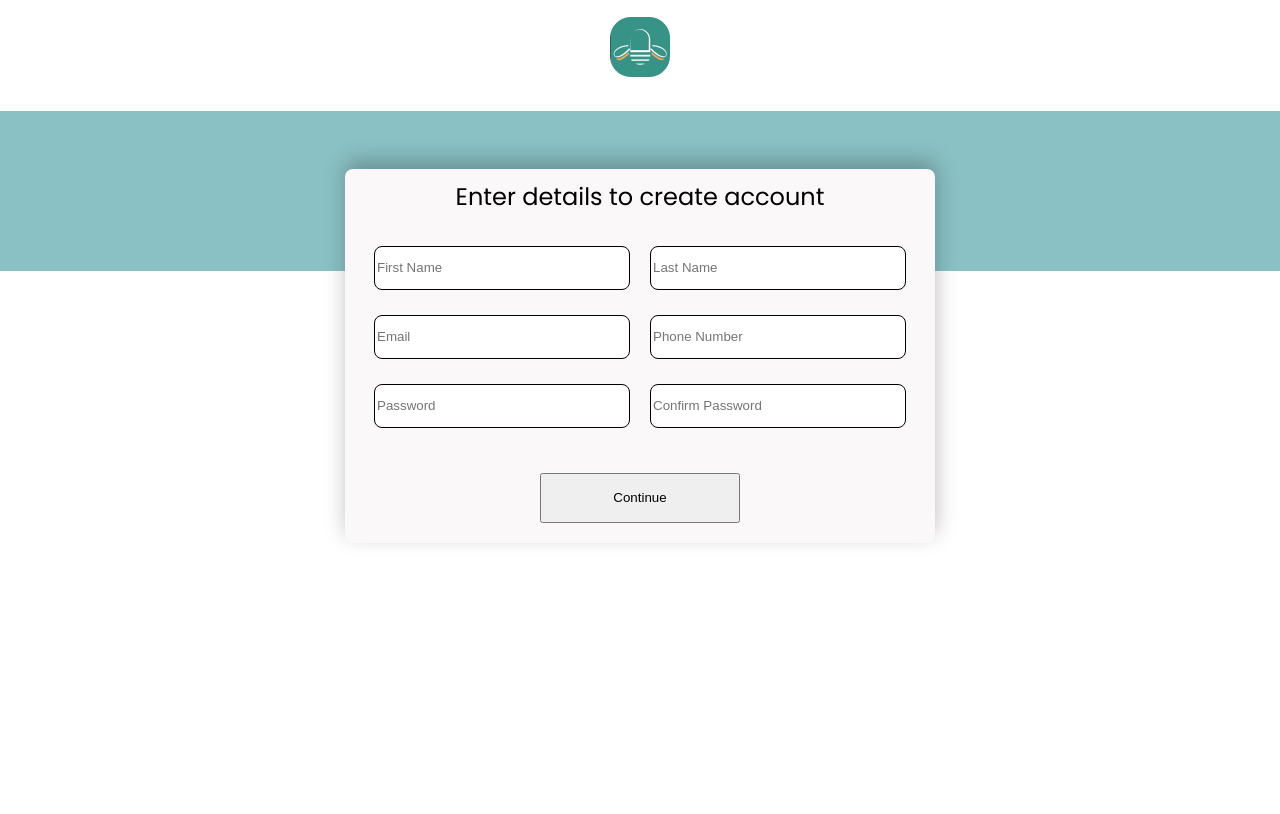
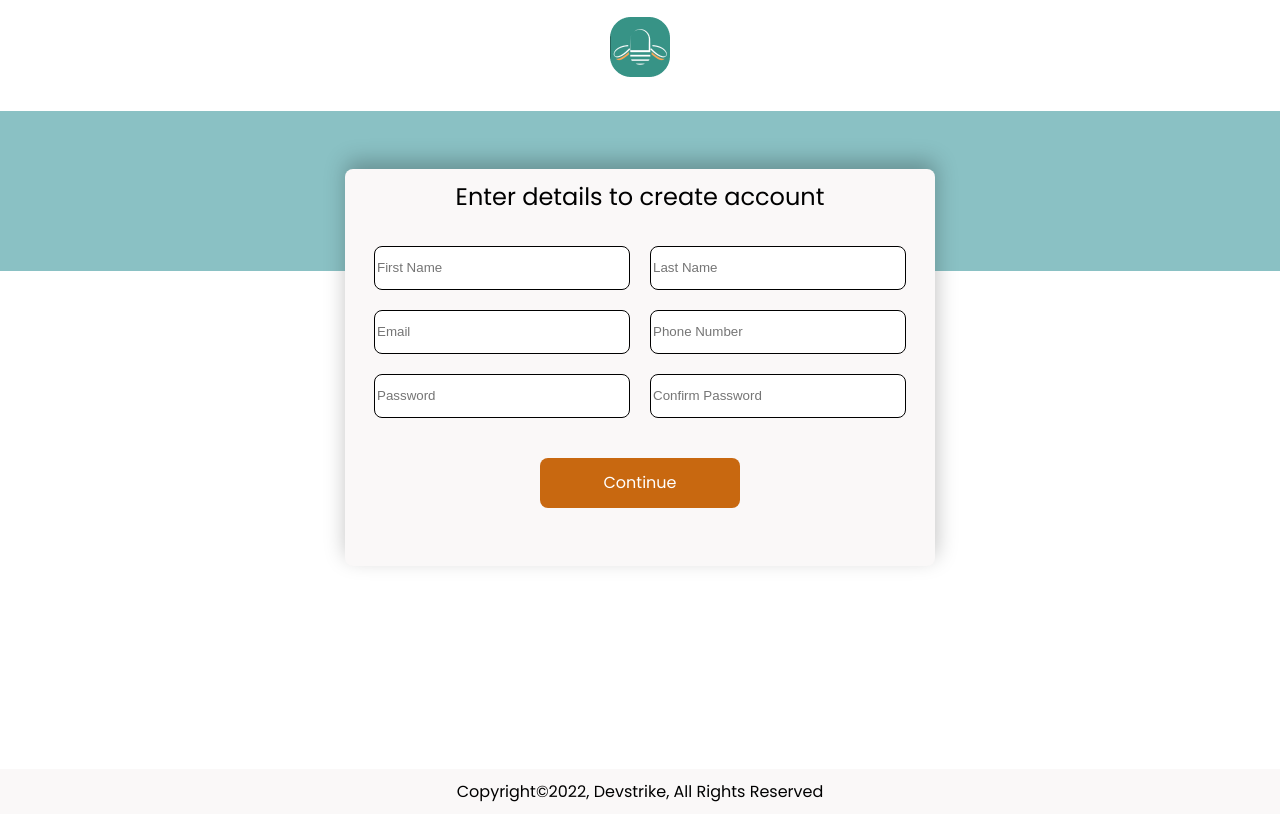
Before and after one commit to Ekoh-ThankGod/UniSach-Web-Frontend, a React (Create React App) app: page /signup in a window 1280 px wide. Built offline with nearby package versions, Linux system fonts and the light colour scheme.

Commit message:
added footer component and added reset token functionality

```diff
--- a/src/App.css
+++ /dev/null
@@ -1,2 +0,0 @@
-.App{
-}
--- a/src/App.js
+++ b/src/App.jsx
@@ -1,23 +1,26 @@
 import SignInPage from "./pages/signin-page/signin-page.jsx";
 import SignUpPage from "./pages/singup-page/signup.component.jsx";
-import './App.css';
+import './App.scss';
 import {Routes, Route} from "react-router-dom";
 import HomePage from "./pages/home-page/home-page.component.jsx";
 import TokenPage from "./pages/signup-token/signup-token.component.jsx";
+import Footer from "./components/footer/footer.component.jsx";
 import {useState} from "react";
 
 function App() {
 
   const [userData, setUserData] = useState({});
+  const [email, setEmail] = useState("");
 
   return (
     <div className="App">
       <Routes>
          <Route path="/" element={<HomePage/>}/>
          <Route path="/signin" element={<SignInPage setUserData={setUserData}/>}/>
-         <Route path="/signup" element={<SignUpPage/>}/>
-         <Route path="/signup/token" element={<TokenPage/>}/>
+         <Route path="/signup" element={<SignUpPage email={email} setEmail={setEmail}/>}/>
+         <Route path="/signup/token" element={<TokenPage email={email} />}/>
       </Routes>
+      <Footer/>
     </div>
   );
 }
--- /dev/null
+++ b/src/App.scss
@@ -0,0 +1,3 @@
+.App{
+	position: relative;
+}
--- /dev/null
+++ b/src/components/footer/footer.component.jsx
@@ -0,0 +1,12 @@
+import "./footer.styles.scss";
+
+const Footer = () =>{
+	return(
+		<div className="footer">
+			<p className="footer__paragraph">Copyright&#169;2022,
+			 Devstrike, All Rights Reserved</p>
+		</div>
+	)
+}
+
+export default Footer;
--- /dev/null
+++ b/src/components/footer/footer.styles.scss
@@ -0,0 +1,20 @@
+.footer{
+	position: absolute;
+	left: 0%;
+	top: 94vh;
+	background: #FAF8F8;
+	width: 100%;
+	display: flex;
+	justify-content: center;
+	align-items: center;
+	height: 45px;
+
+	&__paragraph{
+		font-family: 'Poppins';
+		font-style: normal;
+		font-weight: 400;
+		font-size: 16px;
+		line-height: 24px;
+		color: #000000;
+	}
+}
--- a/src/pages/signin-page/signin-page.jsx
+++ b/src/pages/signin-page/signin-page.jsx
@@ -41,7 +41,7 @@ const SignInPage = ({setUserData}) =>{
 					<div className="signin-page__welcome">
 						<h2 className="signin-page__heading">Welcome back</h2>
 						<div className="signin-page__inputs">
-							<div className="signin-page__inputs-container">
+							<div className="signin-page__inputs-container signin-page__inputs-margin">
 								<input onChange={(event) => onSignInInput(event)} type="email" name="email"
 								className="signin-page__input"/>
 								<label className="signin-page__label">Email adress</label>
--- a/src/pages/signin-page/signin-page.styles.scss
+++ b/src/pages/signin-page/signin-page.styles.scss
@@ -25,6 +25,7 @@
 		width: 500px;
 		height: 600px;
 		border-radius: 8px;
+		box-shadow: 1px -8px 21px rgba(0, 0, 0, 0.25);
 	}
 
 	&__heading{
@@ -40,28 +41,30 @@
 		display: flex;
 		flex-direction: column;
 	}
+
+	&__inputs-margin{
+		margin-bottom: 30px;
+	}
 	&__inputs-container{
 		position: relative;
 	}
 	&__input{
-		width: 369px;
-		height: 60px;
+		width: 350px;
+		height: 50px;
 		border-radius: 10px;
 		border: 1px solid #087B83;
-		margin-bottom: 25px;
 		background-color: #F9F4F4;
 	}
-	// &__input:not(:last-child){
-
-	// }
 
 	&__check-box__container{
 		display: flex;
-		justify-content: space-between;
+		margin-bottom: 30px;
 	}
 	&__inputcontainer{
 		display: flex;
 		align-items: center;
+		justify-content: center;
+		margin-right: 30px;
 	}
 	&__remember{
 		font-family: 'Roboto';
@@ -85,12 +88,12 @@
 		font-family: 'Poppins';
 		font-style: normal;
 		font-weight: 300;
-		font-size: 30px;
+		font-size: 24px;
 		line-height: 24px;
 		color: #FFFFFF;
-		background: #087B83;
+		background: #C86810;
 		border-radius: 8px;
-		width: 369px;
+		width: 350px;
 		height: 60px;
 		border: none;
 		cursor: pointer;
@@ -162,7 +165,7 @@
 		margin-bottom: 20px;
 	}
 	&__hr{
-		width: 40%;
+		width: 142px;
 		height: 0;
 		color: #000000;
 	}
@@ -172,6 +175,8 @@
 		font-weight: 400;
 		font-size: 16px;
 		line-height: 24px;
+		margin-right: 20px;
+		margin-left: 20px;
 	}
 	&__label{
 		font-family: 'Poppins';
@@ -191,5 +196,5 @@
 	}
 }
 .forgot-password__container{
-	margin-bottom: 14px;
+
 }
--- a/src/pages/signup-token/signup-token.component.jsx
+++ b/src/pages/signup-token/signup-token.component.jsx
@@ -4,7 +4,7 @@ import UnisachLogo from "../../components/unisachlogo/unisachlogo.component.jsx"
 import { useNavigate } from 'react-router-dom';
 import axios from "axios";
 
-const TokenPage = () => {
+const TokenPage = ({email}) => {
 
 	const [otp1, setOtp1] = useState("");
 	const [otp2, setOtp2] = useState("");
@@ -47,7 +47,13 @@ const TokenPage = () => {
 		else if(tabIndex===5){setOtp5(value)}
 		else if(tabIndex===6){setOtp6(value)}
 	}
-
+    const handleTokenResend = (event) =>{
+    	axios.get("https://unisach-dev.onrender.comapi/users/auth/resendotp")
+    	.then(res => {
+    		console.log(res)
+    	})
+    	.catch(err => console.log(err))
+    }
 	const onTokenSubmit = (event) => {
 		event.preventDefault();
 
@@ -58,11 +64,11 @@ const TokenPage = () => {
 		}
 
 		axios.post("https://unisach-dev.onrender.com/api/users/auth/verifyotp",{
-			email: "",
+			email: email,
 			otp: otp
 		})
 		.then(response => {
-			if(response){
+			if(response.data.data){
 				console.log(response.data.data)
 				navigate("/signup");
 			}
@@ -71,8 +77,8 @@ const TokenPage = () => {
 			if(err.response.data.message)
 				setTokenError(err.response.data.message);
 				setDisplayTokenError("");
-				navigate("/signup");
-			}
+				setOtp1("");setOtp2("");setOtp3("");
+				setOtp4("");setOtp5("");setOtp6("");		}
 		);
 
 	}
@@ -100,7 +106,7 @@ const TokenPage = () => {
 				<button className="signup-token__button" type="submit">OK</button>
 				<div className="signup-token__texts">
 					<span className="signup-token__comment">Didn't get otp</span>
-					<span className="signup-token__resend">Resend</span>
+					<button className="signup-token__resend" onClick={(event) => handleTokenResend(event) }>Resend</button>
 				</div>
 				<span className={`signup-token__error ${displayTokenError}`}>{tokenError}</span>
 			</form>
--- a/src/pages/signup-token/signup-token.styles.scss
+++ b/src/pages/signup-token/signup-token.styles.scss
@@ -11,12 +11,13 @@
 	&__ash{
 		width: 900px;
 		height: 500px;
-		background-color: blue;
 		display: flex;
 		flex-direction: column;
 		justify-content: center;
 		align-items: center;
 		background: #FAF8F8;
+		box-shadow: 1px -8px 21px rgba(0, 0, 0, 0.25);
+		border-radius: 8px;
 	}
 	&__h2{
 		font-family: 'Poppins';
@@ -45,7 +46,8 @@
 		line-height: 24px;
 		cursor: pointer;
 		outline: none;
-		background-color: #087B83;
+		background: #C86810;
+		color: #FFFFFF;
 		border-radius: 8px;
 		border: none;
 		margin-top: 40px;
@@ -70,6 +72,9 @@
 		font-size: 13px;
 		line-height: 24px;
 		color: #C86810;
+		border: none;
+		background: transparent;
+		cursor: pointer;
 	}
 
 	&__error{
@@ -83,6 +88,6 @@
 	}
 
 	&__error-display{
-		display: none;
+		visibility: hidden;
 	}
 }
--- a/src/pages/singup-page/signup.component.jsx
+++ b/src/pages/singup-page/signup.component.jsx
@@ -4,8 +4,17 @@ import UnisachLogo from "../../components/unisachlogo/unisachlogo.component.jsx"
 import { useNavigate } from 'react-router-dom';
 import axios from "axios";
 
-const SignUpPage = () =>{
+const SignUpPage = ({email, setEmail}) =>{
 	const navigate = useNavigate();
+
+	const [firstName, setFirstName] = useState("");
+	const [lastName, setLastName] = useState("");
+	const [password, setPassword] = useState("");
+	const [confirmPassword, setConfirmPassword] = useState("");
+	const [phone, setPhone] = useState("");
+
+	const [signUpError, setSignUpError] = useState("sign up error");
+	const [displaySignUpError, setDisplaySignUpError] = useState("signup-container__error-display");
 
 	const inputParameters = [{id: 1, type:"text", className:"signup-container__input-margin", name: "first Name", placeholder:"First Name"},
 		{id: 2, type:"text", className:"", name: "last Name", placeholder:"Last Name"},
@@ -26,18 +35,61 @@ const SignUpPage = () =>{
 		}
 	}
 
-	const handleErrorMessage = (message) =>{
+	const onInputChange = (event) =>{
+		const {name, value} = event.target;
+		if(name === "first Name"){
+			setFirstName(value);
+		}else if(name === "last Name"){
+			setLastName(value);
+		}else if(name === "email"){
+			setEmail(value)
+		}else if(name === "phone number"){
+			setPhone(value)
+		}else if(name === "password"){
+			setPassword(value)
+		}else if(name === "confirmPassword"){
+			setConfirmPassword(value)
+		}
+	}
 
+	const handleSignUpError =(errorMessage) => {
+		setDisplaySignUpError("");
+		setSignUpError(errorMessage);
 	}
 
 	// handles the clicking of the button on register page
-	const onButtonClick = (event) =>{
+	const onSignUpButtonSubmit = (event) =>{
+		event.preventDefault();
+
+		if(firstName === "" || lastName === "" || password === "" || confirmPassword === "" || email === "" || phone === ""){
+			handleSignUpError("please fill all inpput fields");
+			return;
+		}
+
+		if(!validateEmail(email)){
+			handleSignUpError("invalid email address");
+			return;
+		}
+
+		if(password !== confirmPassword){
+			handleSignUpError("passwords do not match");
+			console.log("Equal");
+			return;
+		}
+
+		if(password.length < 8){
+			handleSignUpError("passwords must be up to 8 characters");
+			return;
+		}
+
+		setDisplaySignUpError("signup-container__error-display");
+
 		axios.post("https://unisach-dev.onrender.com/api/users/auth/signup",{
-				first_name: "",
-			 	last_name: "",
-			 	password: "",
-			 	email: "",
-			 	phone: "",
+				first_name: firstName,
+			 	last_name: lastName,
+			 	password: password,
+			 	email: email,
+			 	phone: phone,
 			 	role: "Pharmacist"
 				})
 			.then(response => {
@@ -45,7 +97,11 @@ const SignUpPage = () =>{
 					navigate("/signup/token")
 				}
 			})
-			.catch(err => console.log(err.response.data.message));
+			.catch(err => {
+				if(err.response.data.message){
+					handleSignUpError(err.response.data.message);
+				}
+			});
 
 	}
 
@@ -53,20 +109,22 @@ const SignUpPage = () =>{
 		<div className="signup-container">
 			<UnisachLogo/>
 			<div className="signup-container__background">
-			<div className="signup-container__input-header">
+			<form onSubmit={(e) => onSignUpButtonSubmit(e)} className="signup-container__input-header">
 				<h1 className="signup-container__header">Enter details to create account</h1>
 				<div className="signup-container__inputholder">
 				{
 					inputParameters.map(el => {
-						const {placeholder, name, id, className} = el;
+						const {placeholder, name, id, className, type} = el;
 						return(
-							<input key={id} className={`signup-container__input ${className}`} name={name} placeholder={placeholder}/>
+							<input onChange={(event) =>onInputChange(event)} key={id} className={`signup-container__input ${className}`}
+							 name={name} type={type} placeholder={placeholder}/>
 						)
 					})
 				}
 				</div>
-				<button className="signup-container__button" onSubmit={(event) => onButtonClick(event)}>Continue</button>
-			</div>
+				<button className="signup-container__button" type="submit">Continue</button>
+				<span className={`signup-container__error ${displaySignUpError}`}>{signUpError}</span>
+			</form>
 			</div>
 		</div>
 	)
--- a/src/pages/singup-page/signup.styles.scss
+++ b/src/pages/singup-page/signup.styles.scss
@@ -43,6 +43,7 @@
 	}
 	&__input-margin{
 		margin-right: 20px;
+		margin-bottom: 20px;
 	}
 
 	&__input{
@@ -50,12 +51,30 @@
 		height: 40px;
 		border: 1px solid #000000;
 		border-radius: 8px;
-		margin-bottom: 25px;
 	}
 
 	&__button{
 		width: 200px;
 		height: 50px;
 		margin-bottom: 20px;
+		background: #C86810;
+		border-radius: 8px;
+		border: none;
+		font-family: 'Poppins';
+		font-style: normal;
+		font-weight: 400;
+		font-size: 16px;
+		line-height: 24px;
+		color: #FFFFFF;
+		cursor: pointer;
+	}
+
+	&__error{
+		color: red;
+		padding-bottom: 20px;
+	}
+
+	&__error-display{
+		visibility: hidden;
 	}
 }
```
